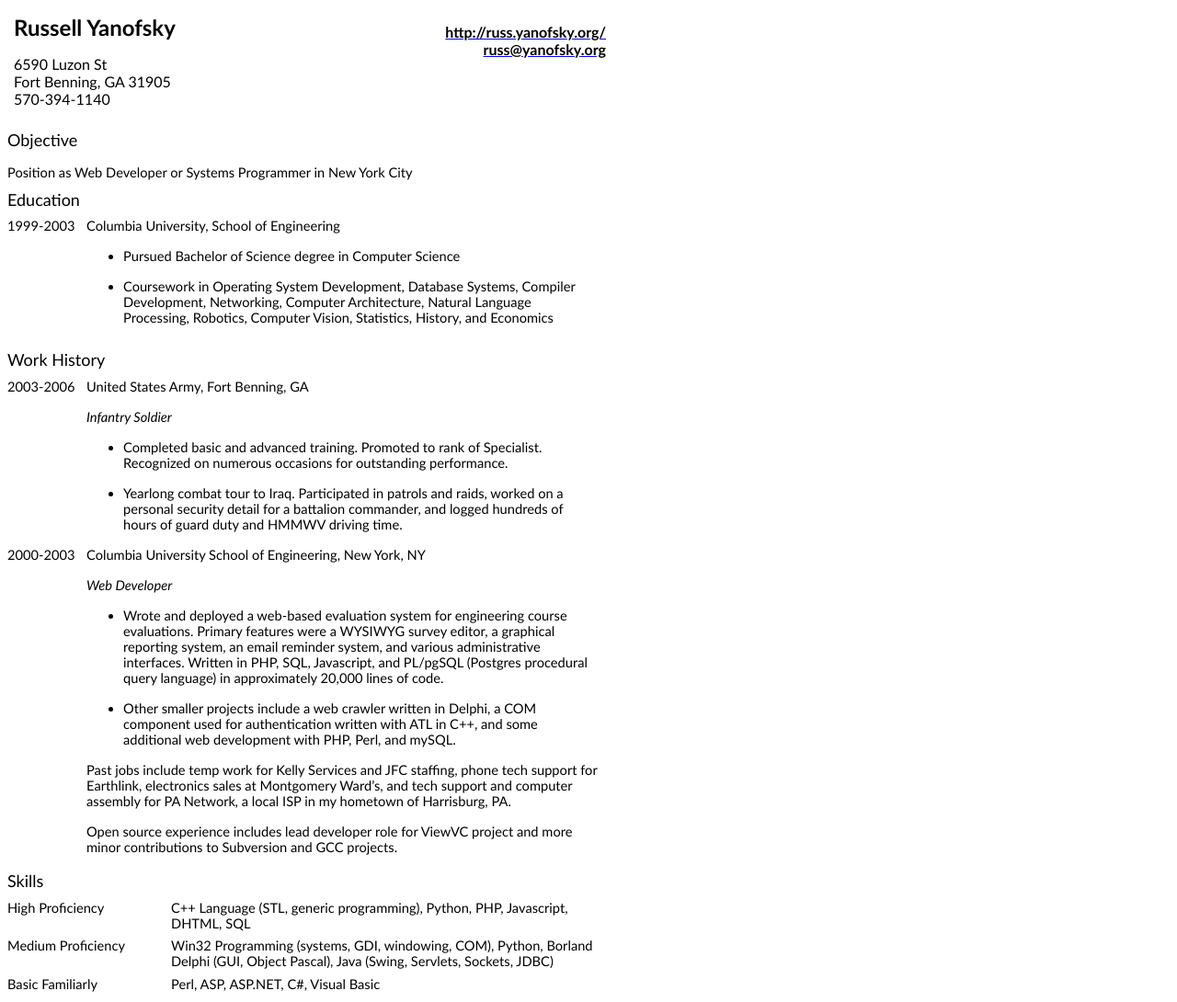
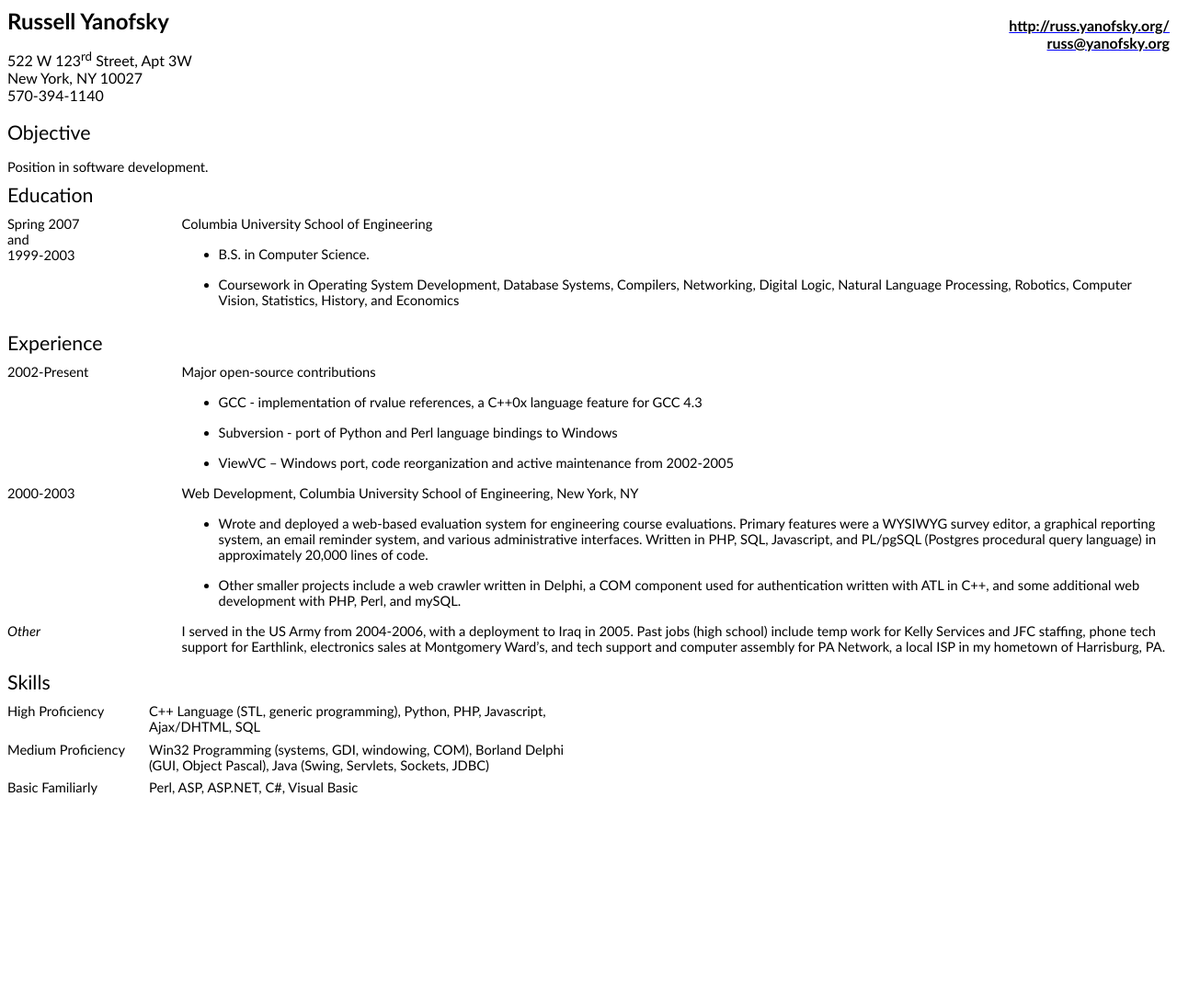
Before and after one commit to ryanofsky/site, a plain HTML site: page htdocs/resume/resume.html in a window 1280 px wide. Shown: the whole page at 92% size. After the commit the page ends 915 px from the top, so only its background shows below. Drawn offline with Linux system fonts and the light colour scheme.

Commit message:
Update all formats of the resume with new changes
* resume/resume.ps
* resume/resume.html
* resume/resume.doc
* resume/resume.odt
* resume/resume.pdf
* resume/resume.txt


git-svn-id: https://russ.yanofsky.org/svn/site/trunk@77 af7d400b-3b05-0410-8da3-a4763f9e3e29

```diff
--- a/htdocs/resume/resume.html
+++ b/htdocs/resume/resume.html
@@ -3,13 +3,12 @@
 <HEAD>
 	<META HTTP-EQUIV="CONTENT-TYPE" CONTENT="text/html; charset=iso-8859-1">
 	<TITLE>Russell Yanofsky</TITLE>
-	<META NAME="GENERATOR" CONTENT="OpenOffice.org 2.0  (Linux)">
-	<META NAME="AUTHOR" CONTENT="Name">
-	<META NAME="CREATED" CONTENT="20020204;22350000">
-	<META NAME="CHANGED" CONTENT="20060407;18442500">
-	<STYLE>
+	<META NAME="GENERATOR" CONTENT="OpenOffice.org 2.1  (Linux)">
+	<META NAME="CREATED" CONTENT="20070420;21201800">
+	<META NAME="CHANGED" CONTENT="20070531;17252400">
+	<STYLE TYPE="text/css">
 	<!--
-		@page { size: 8.5in 11in; margin: 0.9in }
+		@page { size: 8.5in 11in; margin: 1in }
 		P { margin-bottom: 0.08in; direction: ltr; color: #000000; widows: 2; orphans: 2 }
 		P.western { font-family: "Times New Roman", serif; font-size: 12pt; so-language: en-US }
 		P.cjk { font-family: "Times New Roman", serif; font-size: 12pt }
@@ -19,92 +18,86 @@
 	</STYLE>
 </HEAD>
 <BODY LANG="en-US" TEXT="#000000" LINK="#0000ff" DIR="LTR">
-<TABLE WIDTH=658 BORDER=0 CELLPADDING=7 CELLSPACING=0 STYLE="page-break-before: auto">
-	<COL WIDTH=342>
-	<COL WIDTH=288>
+<TABLE WIDTH=100% BORDER=0 CELLPADDING=0 CELLSPACING=0 STYLE="page-break-before: auto">
+	<COL WIDTH=128*>
+	<COL WIDTH=128*>
 	<TR VALIGN=TOP>
-		<TD WIDTH=342>
+		<TD WIDTH=50%>
 			<P CLASS="western" STYLE="margin-bottom: 0.1in"><FONT FACE="Trebuchet MS, sans-serif"><FONT SIZE=5><B>Russell
 			Yanofsky</B></FONT></FONT></P>
-			<P CLASS="western" STYLE="margin-bottom: 0in; font-weight: medium">
-			<FONT FACE="Trebuchet MS, sans-serif"><FONT SIZE=3>6590 Luzon St</FONT></FONT></P>
-			<P CLASS="western" STYLE="margin-top: 0in; margin-bottom: 0in; font-weight: medium">
-			<FONT FACE="Trebuchet MS, sans-serif"><FONT SIZE=3>Fort Benning,
-			GA 31905</FONT></FONT></P>
-			<P CLASS="western" STYLE="margin-top: 0in; font-weight: medium"><FONT FACE="Trebuchet MS, sans-serif"><FONT SIZE=3>570-394-1140</FONT></FONT></P>
+			<P CLASS="western" STYLE="font-weight: medium"><FONT FACE="Trebuchet MS, sans-serif"><FONT SIZE=3>522
+			W 123<SUP>rd</SUP> Street, Apt 3W<BR>New York, NY
+			10027<BR>570-394-1140</FONT></FONT></P>
 		</TD>
-		<TD WIDTH=288>
+		<TD WIDTH=50%>
 			<P CLASS="western" ALIGN=RIGHT STYLE="margin-top: 0.1in; margin-bottom: 0in">
-			<FONT COLOR="#0000ff"><A HREF="http://russ.yanofsky.org/"><B><SPAN STYLE="text-decoration: none"><FONT SIZE=3><FONT FACE="Trebuchet MS, sans-serif"><FONT COLOR="#000000">http://russ.yanofsky.org/</FONT></FONT></FONT></SPAN></B></A></FONT></P>
-			<P CLASS="western" ALIGN=RIGHT STYLE="margin-top: 0in; margin-bottom: 0in"><FONT COLOR="#0000ff"><A HREF="mailto:russ@yanofsky.org"><B><SPAN STYLE="text-decoration: none"><FONT SIZE=3><FONT FACE="Trebuchet MS, sans-serif"><FONT COLOR="#000000">russ@yanofsky.org</FONT></FONT></FONT></SPAN></B></A></FONT></P>
+			<FONT COLOR="#0000ff"><A HREF="http://russ.yanofsky.org/"><B><SPAN STYLE="text-decoration: none"><FONT SIZE=3><FONT FACE="Trebuchet MS, sans-serif"><FONT COLOR="#000000">http://russ.yanofsky.org/<BR></FONT></FONT></FONT></SPAN></B></A><A HREF="mailto:russ@yanofsky.org"><B><SPAN STYLE="text-decoration: none"><FONT SIZE=3><FONT FACE="Trebuchet MS, sans-serif"><FONT COLOR="#000000">russ@yanofsky.org</FONT></FONT></FONT></SPAN></B></A></FONT></P>
 			<P CLASS="western" ALIGN=RIGHT><BR>
 			</P>
 		</TD>
 	</TR>
 </TABLE>
 <P STYLE="margin-top: 0.1in; margin-bottom: 0.1in; background: transparent; widows: 0; orphans: 0; page-break-before: auto">
-<FONT FACE="Trebuchet MS, sans-serif"><FONT SIZE=4>Objective</FONT></FONT></P>
+<FONT FACE="Trebuchet MS, sans-serif"><FONT SIZE=4 STYLE="font-size: 16pt">Objective</FONT></FONT></P>
 <P STYLE="margin-bottom: 0in; page-break-before: auto"><FONT FACE="Trebuchet MS, sans-serif"><FONT SIZE=2 STYLE="font-size: 11pt">Position
-as Web Developer or Systems Programmer in New York City</FONT></FONT></P>
+in software development.</FONT></FONT></P>
 <P STYLE="margin-top: 0.1in; margin-bottom: 0.1in; background: transparent; widows: 0; orphans: 0; page-break-before: auto">
-<FONT FACE="Trebuchet MS, sans-serif"><FONT SIZE=4>Education</FONT></FONT></P>
-<TABLE WIDTH=643 BORDER=0 CELLPADDING=0 CELLSPACING=0>
-	<COL WIDTH=86>
-	<COL WIDTH=557>
+<FONT FACE="Trebuchet MS, sans-serif"><FONT SIZE=4 STYLE="font-size: 16pt">Education</FONT></FONT></P>
+<TABLE WIDTH=100% BORDER=0 CELLPADDING=0 CELLSPACING=0>
+	<COL WIDTH=39*>
+	<COL WIDTH=217*>
 	<TR VALIGN=TOP>
-		<TD WIDTH=86>
-			<P STYLE="page-break-before: auto"><FONT FACE="Trebuchet MS, sans-serif"><FONT SIZE=2 STYLE="font-size: 11pt">1999-2003</FONT></FONT></P>
+		<TD WIDTH=15%>
+			<P STYLE="page-break-before: auto"><FONT FACE="Trebuchet MS, sans-serif"><FONT SIZE=2 STYLE="font-size: 11pt">Spring
+			2007<BR>and<BR>1999-2003</FONT></FONT></P>
 		</TD>
-		<TD WIDTH=557>
+		<TD WIDTH=85%>
 			<P STYLE="margin-bottom: 0in; page-break-before: auto"><FONT FACE="Trebuchet MS, sans-serif"><FONT SIZE=2 STYLE="font-size: 11pt">Columbia
-			University, School of Engineering</FONT></FONT></P>
+			University School of Engineering</FONT></FONT></P>
 			<UL>
-				<LI><P STYLE="margin-bottom: 0in; page-break-before: auto"><FONT FACE="Trebuchet MS, sans-serif"><FONT SIZE=2 STYLE="font-size: 11pt">Pursued
-				Bachelor of Science degree in Computer Science</FONT></FONT></P>
+				<LI><P STYLE="margin-bottom: 0in; page-break-before: auto"><FONT FACE="Trebuchet MS, sans-serif"><FONT SIZE=2 STYLE="font-size: 11pt">B.S.
+				in Computer Science.</FONT></FONT></P>
 				<LI><P STYLE="page-break-before: auto"><FONT FACE="Trebuchet MS, sans-serif"><FONT SIZE=2 STYLE="font-size: 11pt">Coursework
-				in Operating System Development, Database Systems, Compiler
-				Development, Networking, Computer Architecture, Natural Language
-				Processing, Robotics, Computer Vision, Statistics, History, and
-				Economics</FONT></FONT></P>
+				in Operating System Development, Database Systems, Compilers,
+				Networking, Digital Logic, Natural Language Processing, Robotics,
+				Computer Vision, Statistics, History, and Economics</FONT></FONT></P>
 			</UL>
 		</TD>
 	</TR>
 </TABLE>
 <P STYLE="margin-top: 0.1in; margin-bottom: 0.1in; background: transparent; widows: 0; orphans: 0; page-break-before: auto">
-<FONT FACE="Trebuchet MS, sans-serif"><FONT SIZE=4>Work History</FONT></FONT></P>
-<TABLE WIDTH=643 BORDER=0 CELLPADDING=0 CELLSPACING=0>
-	<COL WIDTH=86>
-	<COL WIDTH=557>
+<FONT FACE="Trebuchet MS, sans-serif"><FONT SIZE=4 STYLE="font-size: 16pt">Experience</FONT></FONT></P>
+<TABLE WIDTH=100% BORDER=0 CELLPADDING=0 CELLSPACING=0>
+	<COL WIDTH=39*>
+	<COL WIDTH=217*>
 	<TR VALIGN=TOP>
-		<TD WIDTH=86>
-			<P STYLE="page-break-before: auto"><FONT FACE="Trebuchet MS, sans-serif"><FONT SIZE=2 STYLE="font-size: 11pt">2003-2006</FONT></FONT></P>
+		<TD WIDTH=15%>
+			<P STYLE="page-break-before: auto"><FONT FACE="Trebuchet MS, sans-serif"><FONT SIZE=2 STYLE="font-size: 11pt">2002-Present</FONT></FONT></P>
 		</TD>
-		<TD WIDTH=557>
-			<P STYLE="margin-bottom: 0in; page-break-before: auto"><FONT FACE="Trebuchet MS, sans-serif"><FONT SIZE=2 STYLE="font-size: 11pt">United
-			States Army, Fort Benning, GA</FONT></FONT></P>
-			<P STYLE="margin-bottom: 0in; page-break-before: auto"><FONT FACE="Trebuchet MS, sans-serif"><FONT SIZE=2 STYLE="font-size: 11pt"><I>Infantry
-			Soldier</I></FONT></FONT></P>
+		<TD WIDTH=85%>
+			<P STYLE="margin-bottom: 0in; page-break-before: auto"><FONT FACE="Trebuchet MS, sans-serif"><FONT SIZE=2 STYLE="font-size: 11pt">Major
+			open-source contributions</FONT></FONT></P>
 			<UL>
-				<LI VALUE=1><P STYLE="margin-bottom: 0in; page-break-before: auto">
-				<FONT FACE="Trebuchet MS, sans-serif"><FONT SIZE=2 STYLE="font-size: 11pt">Completed
-				basic and advanced training. Promoted to rank of Specialist.
-				Recognized on numerous occasions for outstanding performance.</FONT></FONT></P>
-				<LI><P STYLE="page-break-before: auto"><FONT FACE="Trebuchet MS, sans-serif"><FONT SIZE=2 STYLE="font-size: 11pt">Yearlong
-				combat tour to Iraq. Participated in patrols and raids, worked on
-				a personal security detail for a battalion commander, and logged
-				hundreds of hours of guard duty and HMMWV driving time.</FONT></FONT></P>
+				<LI><P STYLE="margin-bottom: 0in; page-break-before: auto"><FONT FACE="Trebuchet MS, sans-serif"><FONT SIZE=2 STYLE="font-size: 11pt">GCC
+				- implementation of rvalue references, a C++0x language feature
+				for GCC 4.3</FONT></FONT></P>
+				<LI><P STYLE="margin-bottom: 0in; page-break-before: auto"><FONT FACE="Trebuchet MS, sans-serif"><FONT SIZE=2 STYLE="font-size: 11pt">Subversion
+				- port of Python and Perl language bindings to Windows </FONT></FONT>
+				</P>
+				<LI><P STYLE="page-break-before: auto"><FONT FACE="Trebuchet MS, sans-serif"><FONT SIZE=2 STYLE="font-size: 11pt">ViewVC
+				&ndash; Windows port, code reorganization and active maintenance
+				from 2002-2005</FONT></FONT></P>
 			</UL>
 		</TD>
 	</TR>
 	<TR VALIGN=TOP>
-		<TD WIDTH=86>
+		<TD WIDTH=15%>
 			<P STYLE="page-break-before: auto"><FONT FACE="Trebuchet MS, sans-serif"><FONT SIZE=2 STYLE="font-size: 11pt">2000-2003</FONT></FONT></P>
 		</TD>
-		<TD WIDTH=557>
-			<P STYLE="margin-bottom: 0in; page-break-before: auto"><FONT FACE="Trebuchet MS, sans-serif"><FONT SIZE=2 STYLE="font-size: 11pt">Columbia
-			University School of Engineering, New York, NY</FONT></FONT></P>
-			<P STYLE="margin-bottom: 0in; page-break-before: auto"><FONT FACE="Trebuchet MS, sans-serif"><FONT SIZE=2 STYLE="font-size: 11pt"><I>Web
-			Developer</I></FONT></FONT></P>
+		<TD WIDTH=85%>
+			<P STYLE="margin-bottom: 0in; page-break-before: auto"><FONT FACE="Trebuchet MS, sans-serif"><FONT SIZE=2 STYLE="font-size: 11pt">Web
+			Development, Columbia University School of Engineering, New York,
+			NY</FONT></FONT></P>
 			<UL>
 				<LI VALUE=1><P STYLE="margin-bottom: 0in; page-break-before: auto">
 				<FONT FACE="Trebuchet MS, sans-serif"><FONT SIZE=2 STYLE="font-size: 11pt">Wrote
@@ -122,57 +115,54 @@ as Web Developer or Systems Programmer in New York City</FONT></FONT></P>
 		</TD>
 	</TR>
 	<TR VALIGN=TOP>
-		<TD WIDTH=86>
-			<P STYLE="page-break-before: auto"><BR>
-			</P>
+		<TD WIDTH=15%>
+			<P STYLE="page-break-before: auto"><FONT FACE="Trebuchet MS, sans-serif"><FONT SIZE=2 STYLE="font-size: 11pt"><I>Other</I></FONT></FONT></P>
 		</TD>
-		<TD WIDTH=557>
-			<P STYLE="margin-bottom: 0.1in; page-break-before: auto"><FONT FACE="Trebuchet MS, sans-serif"><FONT SIZE=2 STYLE="font-size: 11pt"><FONT FACE="Trebuchet MS, sans-serif">Past
-			jobs include temp work for Kelly Services and JFC staffing, phone
-			tech support for Earthlink, electronics sales at Montgomery
-			Ward&rsquo;s, and tech support and computer assembly for <SPAN STYLE="font-style: normal">PA
-			Network</SPAN><I>, </I>a local ISP in my hometown of Harrisburg,
-			PA.</FONT></FONT></FONT></P>
-			<P STYLE="page-break-before: auto"><FONT FACE="Trebuchet MS, sans-serif"><FONT SIZE=2 STYLE="font-size: 11pt">Open
-			source experience includes lead developer role for ViewVC project
-			and more minor contributions to Subversion and GCC projects.</FONT></FONT></P>
+		<TD WIDTH=85%>
+			<P STYLE="page-break-before: auto"><FONT FACE="Trebuchet MS, sans-serif"><FONT SIZE=2 STYLE="font-size: 11pt"><FONT FACE="Trebuchet MS, sans-serif">I
+			served in the US Army from 2004-2006, with a deployment to Iraq in
+			2005. Past jobs (high school) include temp work for Kelly Services
+			and JFC staffing, phone tech support for Earthlink, electronics
+			sales at Montgomery Ward&rsquo;s, and tech support and computer
+			assembly for <SPAN STYLE="font-style: normal">PA Network</SPAN><I>,
+			</I>a local ISP in my hometown of Harrisburg, PA.</FONT></FONT></FONT></P>
 		</TD>
 	</TR>
 </TABLE>
 <P STYLE="margin-top: 0.1in; margin-bottom: 0.1in; background: transparent; widows: 0; orphans: 0; page-break-before: auto">
-<FONT FACE="Trebuchet MS, sans-serif"><FONT SIZE=4>Skills</FONT></FONT></P>
-<TABLE WIDTH=643 BORDER=0 CELLPADDING=0 CELLSPACING=0>
-	<COL WIDTH=178>
-	<COL WIDTH=465>
+<FONT FACE="Trebuchet MS, sans-serif"><FONT SIZE=4 STYLE="font-size: 16pt">Skills</FONT></FONT></P>
+<TABLE WIDTH=624 BORDER=0 CELLPADDING=0 CELLSPACING=0 STYLE="page-break-inside: avoid">
+	<COL WIDTH=154>
+	<COL WIDTH=470>
 	<TR VALIGN=TOP>
-		<TD WIDTH=178>
+		<TD WIDTH=154>
 			<P STYLE="page-break-before: auto"><FONT FACE="Trebuchet MS, sans-serif"><FONT SIZE=2 STYLE="font-size: 11pt">High
 			Proficiency</FONT></FONT></P>
 		</TD>
-		<TD WIDTH=465>
+		<TD WIDTH=470>
 			<P STYLE="page-break-before: auto"><FONT FACE="Trebuchet MS, sans-serif"><FONT SIZE=2 STYLE="font-size: 11pt">C++
 			Language (STL, generic programming), Python, PHP, Javascript,
-			DHTML, SQL</FONT></FONT></P>
+			Ajax/DHTML, SQL</FONT></FONT></P>
 		</TD>
 	</TR>
 	<TR VALIGN=TOP>
-		<TD WIDTH=178>
+		<TD WIDTH=154>
 			<P STYLE="page-break-before: auto"><FONT FACE="Trebuchet MS, sans-serif"><FONT SIZE=2 STYLE="font-size: 11pt">Medium
 			Proficiency</FONT></FONT></P>
 		</TD>
-		<TD WIDTH=465>
+		<TD WIDTH=470>
 			<P STYLE="page-break-before: auto"><FONT FACE="Trebuchet MS, sans-serif"><FONT SIZE=2 STYLE="font-size: 11pt">Win32
-			Programming (systems, GDI, windowing, COM), Python, Borland Delphi
-			(GUI, Object Pascal), Java (Swing, Servlets, Sockets, JDBC) </FONT></FONT>
+			Programming (systems, GDI, windowing, COM), Borland Delphi (GUI,
+			Object Pascal), Java (Swing, Servlets, Sockets, JDBC) </FONT></FONT>
 			</P>
 		</TD>
 	</TR>
 	<TR VALIGN=TOP>
-		<TD WIDTH=178>
+		<TD WIDTH=154>
 			<P STYLE="page-break-before: auto"><FONT FACE="Trebuchet MS, sans-serif"><FONT SIZE=2 STYLE="font-size: 11pt">Basic
 			Familiarly</FONT></FONT></P>
 		</TD>
-		<TD WIDTH=465>
+		<TD WIDTH=470>
 			<P STYLE="page-break-before: auto"><FONT FACE="Trebuchet MS, sans-serif"><FONT SIZE=2 STYLE="font-size: 11pt">Perl,
 			ASP, ASP.NET, C#, Visual Basic</FONT></FONT></P>
 		</TD>
```
Also changed, not shown: htdocs/resume/resume.txt, 5 other files.
